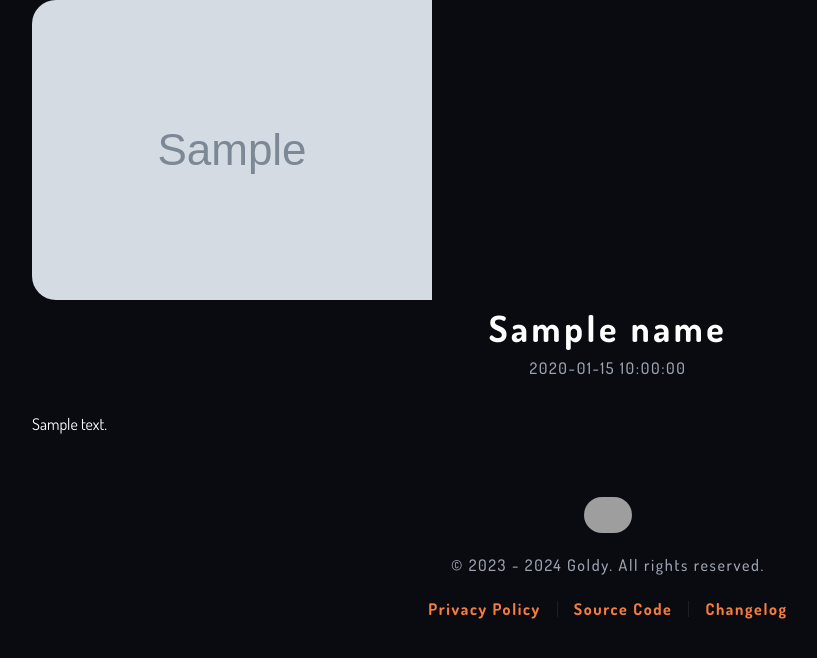
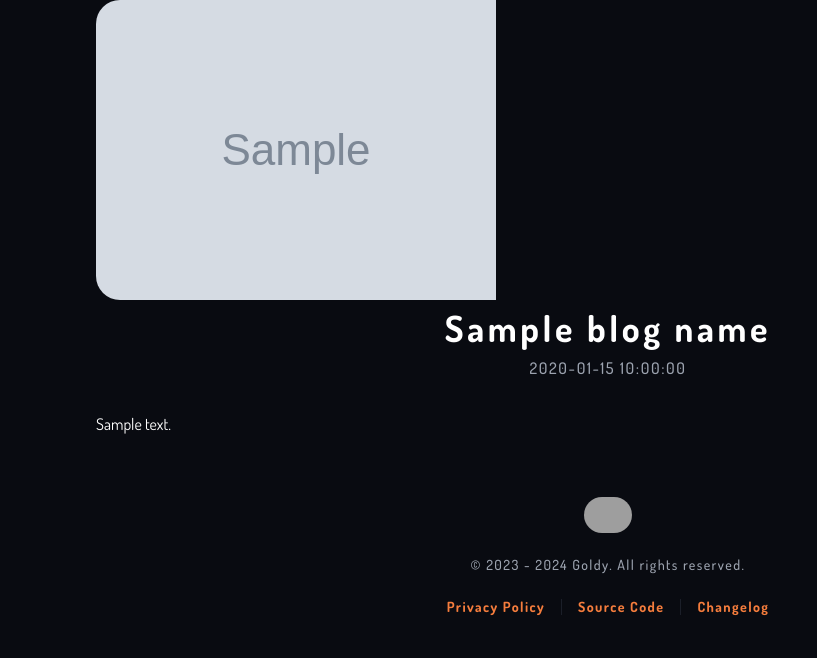
Before and after one commit to THEGOLDENPRO/devgoldy.xyz, a FastAPI app: template templates/blogs/post.html in a window 1280 px wide. Shown: the part 112-770 px from the top of the page, without its empty margins (32-849 px from the left). Run offline with FastAPI, Linux system fonts and the light colour scheme; the template is opened without the code that fills it: most values are stand-ins (such as "Sample title", 1, 10 or a date in 2020); grey boxes marked "Sample" are stand-in pictures; style sheets or scripts are compiled from the project's sources; parts of the project's set-up code (start-up, migrations or seed data) failed here and were passed over; some libraries are stand-ins or nearby versions; grey boxes are pictures that could not be loaded.

Commit message:
feat: removed colour thief, added new colour, version bump to alpha, fixed really big blog thumbnail, added blog accent colour, changed scroll bar colour, fixed script

```diff
--- a/app/__init__.py
+++ b/app/__init__.py
@@ -1 +1 @@
-__version__ = "1.3"
+__version__ = "1.3a1"
--- a/app/main.py
+++ b/app/main.py
@@ -39,11 +39,12 @@ projects_placeholder: ProjectData = {
     "git": "https://cdn.devgoldy.xyz/ricky.webm"
 }
 
+basic_markdown = Markdown()
 http_client = ClientSession()
 config = Config(constants.CONFIG_PATH)
 anime = Anime(constants.MAL_USERNAME, http_client)
 templates = Jinja2Templates(directory = "./templates")
-markdown = Markdown(extensions = ["fenced_code", "sane_lists", "pymdownx.tilde"])
+
 
 @app.get("/")
 async def index(request: Request):
@@ -80,7 +81,7 @@ async def index(request: Request):
 @app.get("/privacy")
 async def privacy(request: Request):
     with open("./privacy_policy.md") as file:
-        privacy_policy_content = markdown.convert(file.read())
+        privacy_policy_content = basic_markdown.convert(file.read())
 
     context = PageContextBuilder(
         request,
--- a/requirements.txt
+++ b/requirements.txt
@@ -8,6 +8,5 @@ python-decouple
 defusedxml
 typing-extensions
 meow-inator-5000 @ git+https://github.com/THEGOLDENPRO/meow-inator-5000
-colorthief
 Markdown
 pymdown-extensions
--- a/tailwind.config.js
+++ b/tailwind.config.js
@@ -16,6 +16,7 @@ module.exports = {
                 },
                 goldyGreyy: "#222930",
                 goldyCream: "#fbc689",
+                goldyWhite: "#f1f1f1",
                 goldyOrangy: {
                     DEFAULT: "#f5671b",
                     100: "#f5671b",
--- a/templates/base.html
+++ b/templates/base.html
@@ -23,7 +23,7 @@
 {% block body %}
 {% endblock %}
 
-<footer class="mx-auto my-10 w-full max-w-container px-2 text-base mobile:text-sm tracking-widest">
+<footer class="mx-auto my-10 w-full max-w-container px-2 text-sm tracking-widest">
     <div class="border-t border-slate-900/5 pt-5">
         <div class="grid place-items-center">
             <a href="{{ request.base_url }}">
--- a/templates/blogs/post.html
+++ b/templates/blogs/post.html
@@ -2,7 +2,7 @@
 
 {% block head %}
 {{ super() }}
-<meta name="theme-color" content="rgb({{ rgb_colour }})">
+<meta name="theme-color" content="rgb({{ blog_accent_colour }})">
 
 <link rel="stylesheet" href="../../output.css">
 <!-- highlight.js -->
@@ -21,18 +21,18 @@
         </div>
     </header>
 
-    <div class="px-[5%] mx-auto max-w-7xl">
-        <div id="top-post" class="!cursor-default pointer-events-none">
+    <div class="px-[5%] mx-auto max-w-6xl">
+        <div class="!cursor-default pointer-events-none">
             <figure class="rounded-3xl overflow-hidden">
-                <img src="{{ thumbnail_url }}">
+                <img src="{{ blog_thumbnail_url }}">
             </figure>
 
-            <h2 class="text-center pt-2 font-bold text-4xl mobile:text-xl">{{ name }}</h2>
-            <h4 class="text-center pt-2 text-exeGray">{{ date_added }}</h4>
+            <h2 class="text-center pt-2 font-bold text-4xl mobile:text-xl">{{ blog_name }}</h2>
+            <h4 class="text-center pt-2 text-exeGray">{{ blog_date_added }}</h4>
         </div>
 
         <div id="post-content" class="pt-8 mobile:pt-0 w-3/4 mobile:w-full">
-            {{ content|safe }}
+            {{ blog_content|safe }}
         </div>
     </div>
 </body>
--- a/web/input.css
+++ b/web/input.css
@@ -31,12 +31,12 @@
 }
 
 ::-webkit-scrollbar-track {
-    background: #090b11;
+    background: transparent;
     border-radius: 5px;
 }
 
 ::-webkit-scrollbar-thumb {
-    background: #fbc689;
+    background: #f1f1f1;
     border-radius: 10px;
 }
 
@@ -83,11 +83,11 @@
     }
 
     #post-content h1 {
-        @apply font-extrabold text-5xl mobile:text-2xl mt-6 underline;
+        @apply font-extrabold text-5xl mobile:text-2xl mt-6 !mb-1.5 underline;
     }
 
     #post-content h2 {
-        @apply font-bold text-4xl mobile:text-xl mt-5 !mb-1;
+        @apply font-bold text-4xl mobile:text-xl mt-5 !mb-0;
     }
 
     #post-content h3 {
--- a/web/script.ts
+++ b/web/script.ts
@@ -2,13 +2,12 @@ type AnimationElements = ([HTMLElement | null, number])[];
 
 function do_animation_thingy(elements: AnimationElements) {
 
-    for (var [element, timeout] of elements) {
+    for (let [element, timeout] of elements) {
 
         if (element !== null) {
-            console.log(">>", element);
 
             setTimeout(
-                (element) => {
+                () => {
                     element.classList.remove("opacity-0");
                     element.classList.add("animate-fade-in");
                 }, timeout
```
Also changed, not shown: app/routers/goldy_exe.py (+25 -19 lines), templates/home.html (+9 -1 lines).
